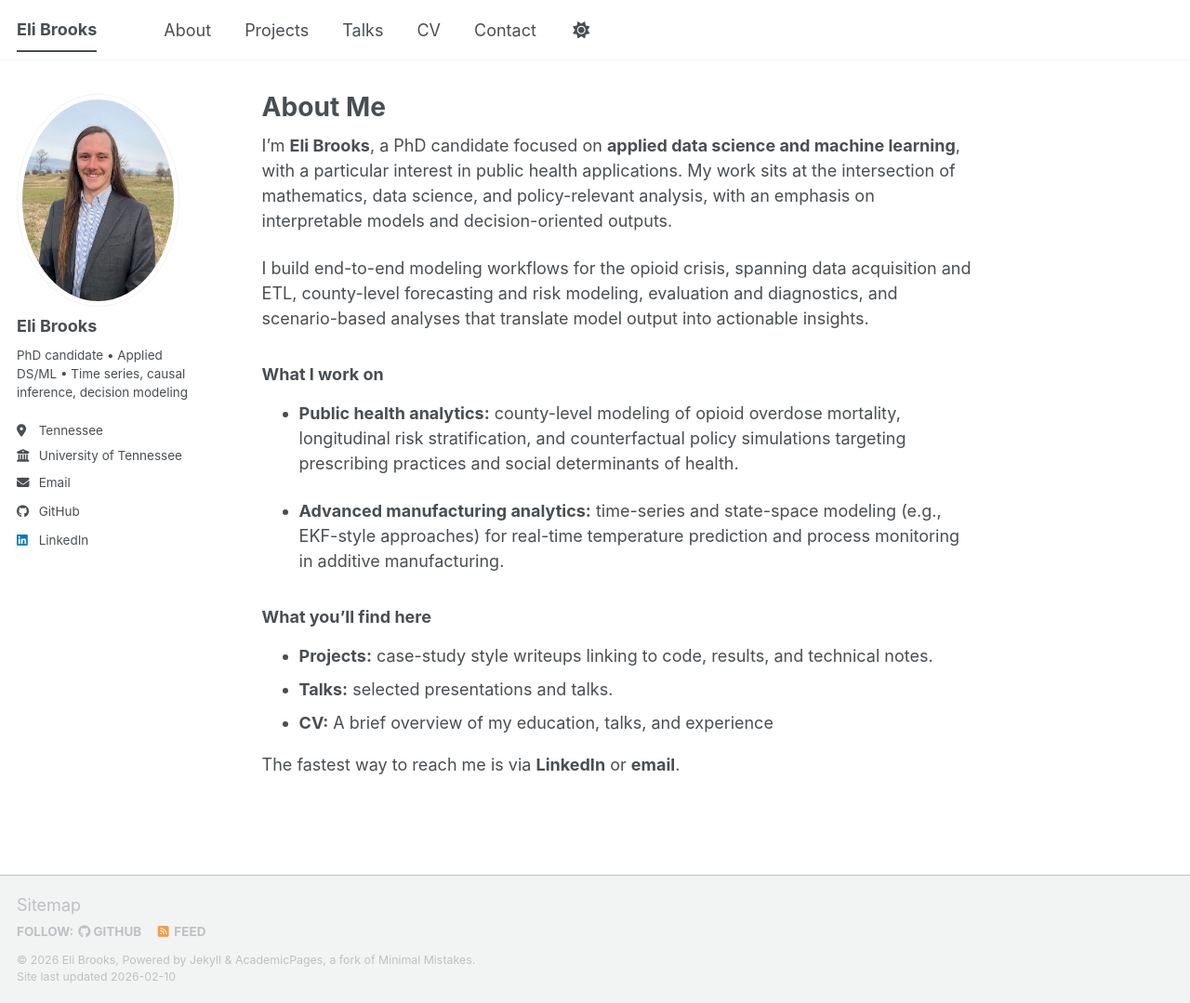
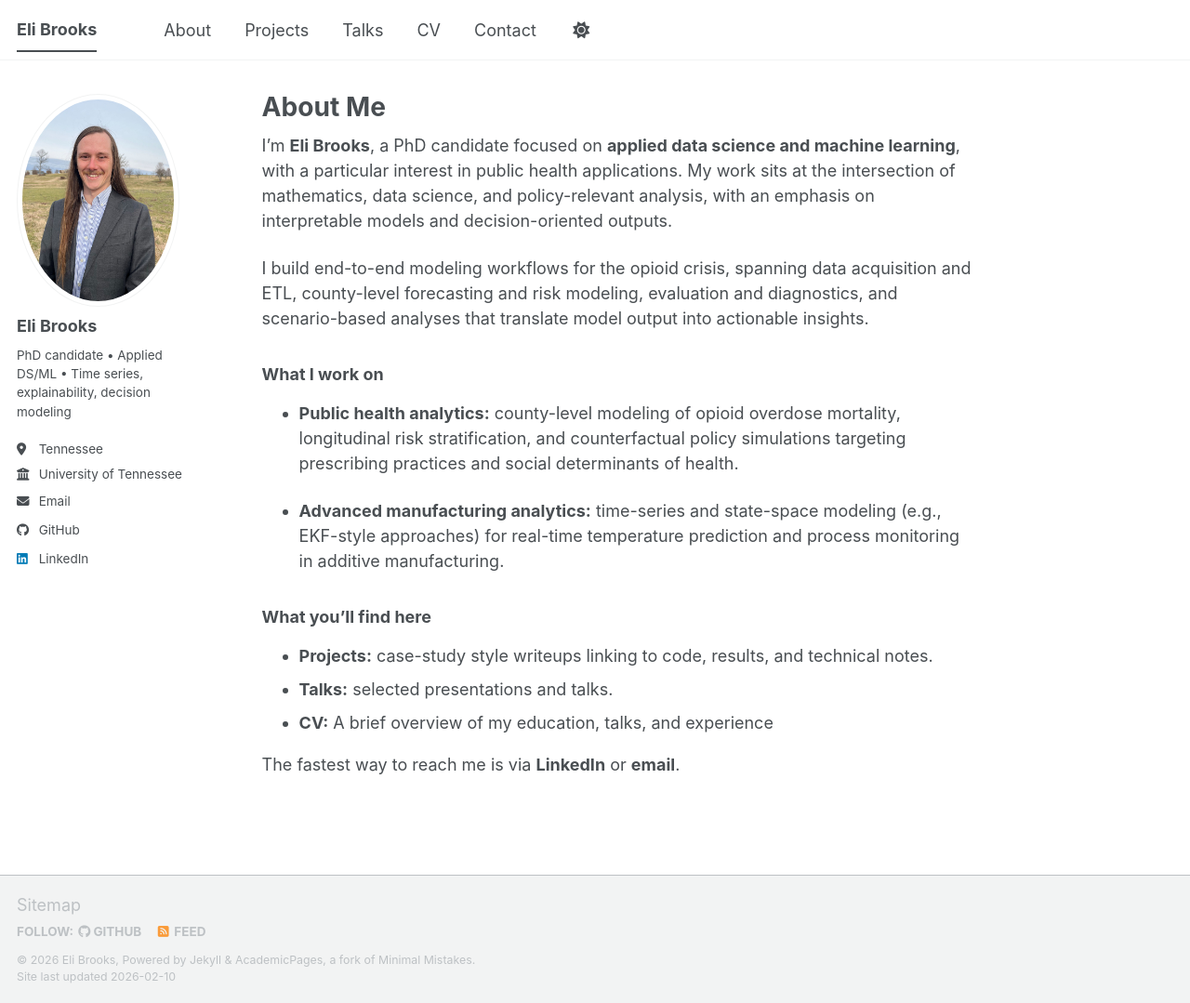
Before and after one commit to ebrook27/ebrook27.github.io, a Jekyll site: the page built from _pages/about.md, in a window 1280 px wide and 1079 px high. Shown: the whole window at 93% size. Built offline with Jekyll 4.4.1, drawn with Linux system fonts in a browser that asks for light colours; a script bundle is joined from its source files by our own code; library files that are not in the unit come from our copies.

Commit message:
Update bio to include 'explainability' in description

```diff
--- a/_config.yml
+++ b/_config.yml
@@ -26,7 +26,7 @@ author:
   avatar           : "headshot1_v2.jpg"
   name             : "Eli Brooks"
   pronouns         : # example: "she/her"
-  bio              : "PhD candidate • Applied DS/ML • Time series, causal inference, decision modeling"
+  bio              : "PhD candidate • Applied DS/ML • Time series, explainability, decision modeling"
   location         : "Tennessee"
   employer         : "University of Tennessee"
   uri              : # URL
```
